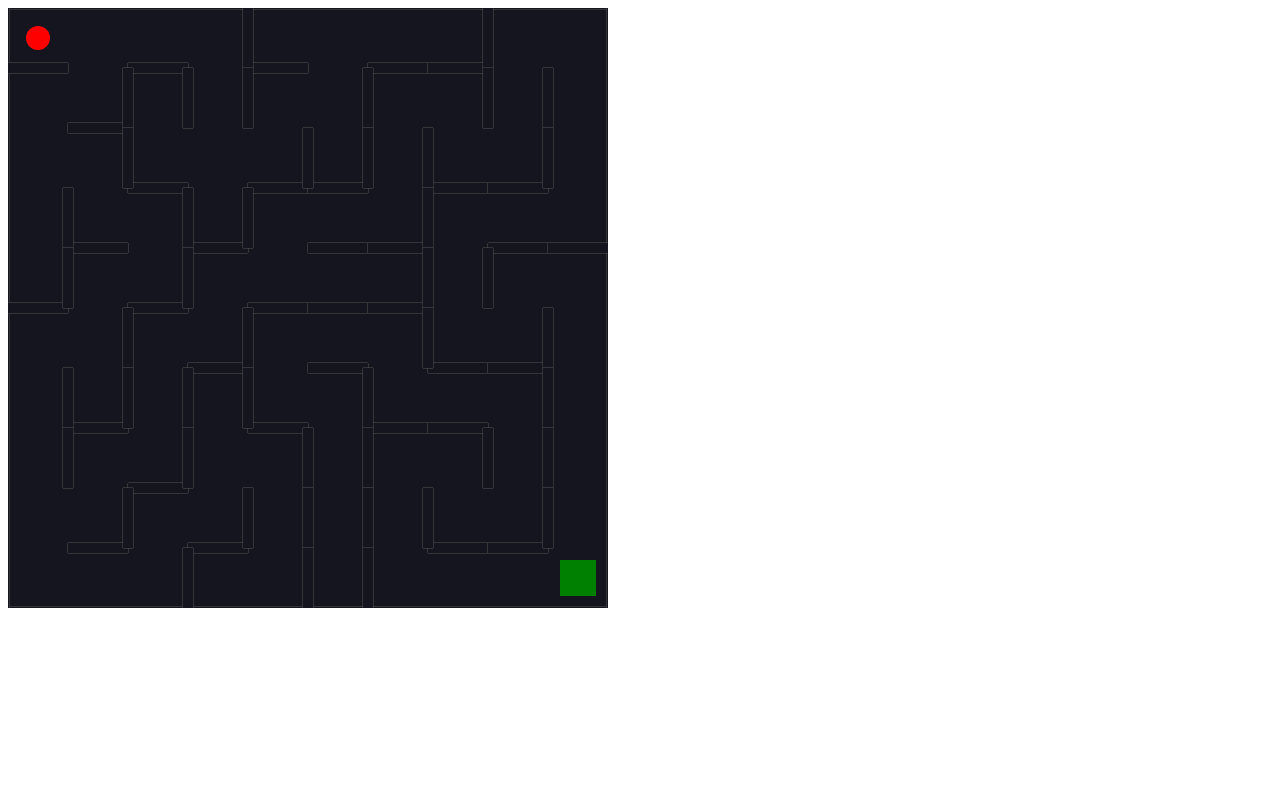
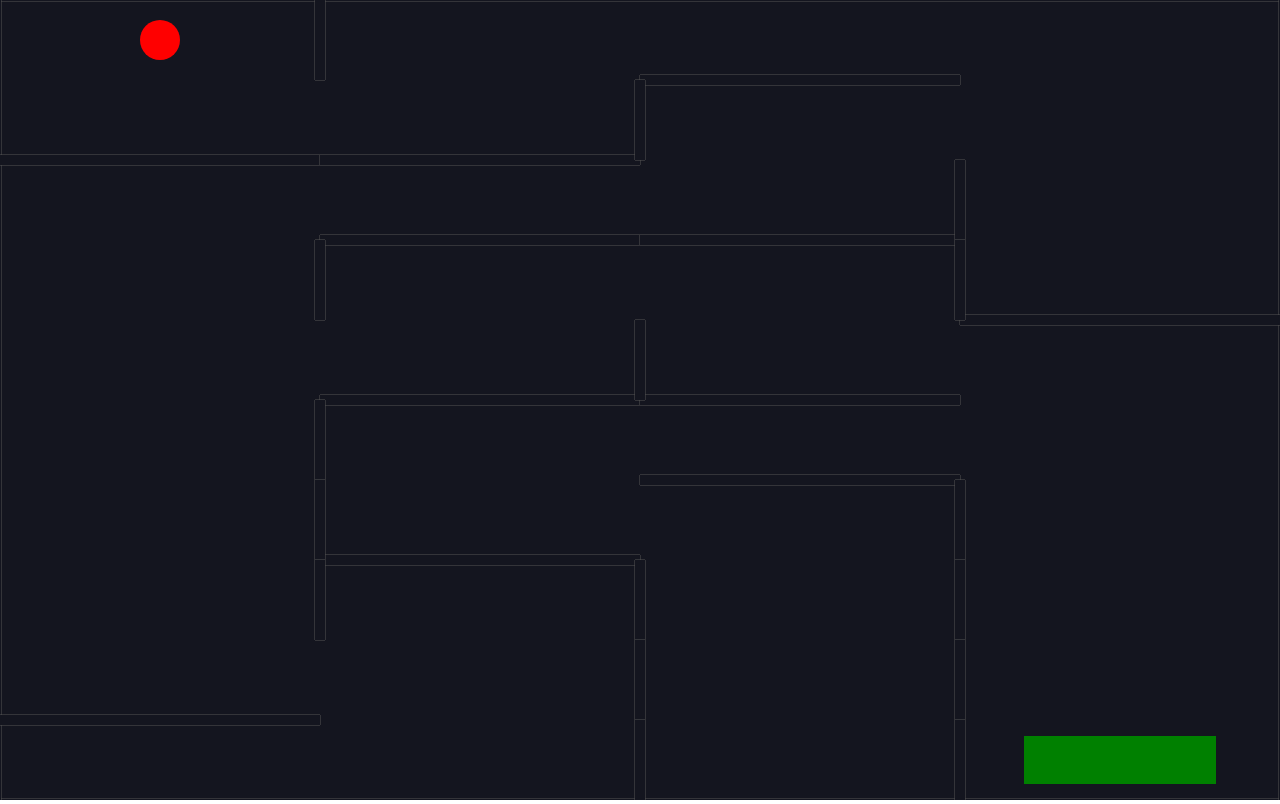
Before and after one commit to Lisgevan/The-Modern-Javascript-Bootcamp-Course-2021, a plain HTML site: page maze-game/index.html in a window 1280 px wide. Drawn offline with nearby package versions, Linux system fonts and the light colour scheme.

Commit message:
refactored it to be full vh and vw and styled it

```diff
--- a/maze-game/index.html
+++ b/maze-game/index.html
@@ -9,10 +9,38 @@
     <script src="https://cdnjs.cloudflare.com/ajax/libs/matter-js/0.14.2/matter.min.js"></script>
 
     <title>Maze Game</title>
+    <style>
+      body {
+        margin: 0;
+        padding: 0;
+        overflow: hidden;
+      }
+
+      .hidden {
+        display: none !important;
+      }
+
+      h1 {
+        color: white;
+        font-size: 64px;
+      }
+
+      .winner {
+        display: flex;
+        justify-content: center;
+        align-items: center;
+        position: absolute;
+        z-index: 1;
+        height: 100vh;
+        width: 100vw;
+      }
+    </style>
   </head>
 
   <body>
-
+    <div class="winner hidden">
+      <h1>YOU WIN!!!</h1>
+    </div>
     <script src="index.js"></script>
   </body>
 
--- a/maze-game/index.js
+++ b/maze-game/index.js
@@ -1,11 +1,13 @@
 //get access to objects from Matter library by destructuring them
 const { Engine, Render, Runner, World, Bodies, Body, Events } = Matter;
 
-const cells = 10;
-const width = 600;
-const height = 600;
+const cellsHorizontal = 4;
+const cellsVertical = 10;
+const width = window.innerWidth;
+const height = window.innerHeight;
 
-const unitLength = width / cells;
+const unitLengthX = window.innerWidth / cellsHorizontal;
+const unitLengthY = window.innerHeight / cellsVertical;
 
 const engine = Engine.create();
 engine.world.gravity.y = 0;
@@ -52,21 +54,21 @@ const shuffle = arr => {
 };
 
 //grid array
-const grid = Array(cells)
+const grid = Array(cellsVertical)
 	.fill(null)
-	.map(() => Array(cells).fill(false));
+	.map(() => Array(cellsHorizontal).fill(false));
 //vertical walls
-const verticals = Array(cells)
+const verticals = Array(cellsVertical)
 	.fill(null)
-	.map(() => Array(cells - 1).fill(false));
+	.map(() => Array(cellsHorizontal - 1).fill(false));
 //horizontal walls
-const horizontals = Array(cells - 1)
+const horizontals = Array(cellsVertical - 1)
 	.fill(null)
-	.map(() => Array(cells).fill(false));
+	.map(() => Array(cellsHorizontal).fill(false));
 
 //pick  random cell
-const startRow = Math.floor(Math.random() * cells);
-const startColumn = Math.floor(Math.random() * cells);
+const startRow = Math.floor(Math.random() * cellsVertical);
+const startColumn = Math.floor(Math.random() * cellsHorizontal);
 
 const stepThroughCell = (row, column) => {
 	//If I have visited the cell at [row, column], then return
@@ -90,7 +92,7 @@ const stepThroughCell = (row, column) => {
 		const [nextRow, nextColumn, direction] = neighbor;
 
 		//...see if that neighbor is out of bounds
-		if (nextRow < 0 || nextRow >= cells || nextColumn < 0 || nextColumn >= cells) {
+		if (nextRow < 0 || nextRow >= cellsVertical || nextColumn < 0 || nextColumn >= cellsHorizontal) {
 			continue;
 		}
 
@@ -127,9 +129,9 @@ horizontals.forEach((row, rowIndex) => {
 		}
 
 		const wall = Bodies.rectangle(
-			columnIndex * unitLength + unitLength / 2, //calculate x axis distance to the center of wall
-			rowIndex * unitLength + unitLength, //calculate y axis distance
-			unitLength, //width of wall
+			columnIndex * unitLengthX + unitLengthX / 2, //calculate x axis distance to the center of wall
+			rowIndex * unitLengthY + unitLengthY, //calculate y axis distance
+			unitLengthX, //width of wall
 			10, //height of wall
 			{
 				label: "wall",
@@ -147,10 +149,10 @@ verticals.forEach((row, rowIndex) => {
 		}
 
 		const wall = Bodies.rectangle(
-			columnIndex * unitLength + unitLength, //calculate x axis distance
-			rowIndex * unitLength + unitLength / 2, //calculate y axis distance to the center of wall
+			columnIndex * unitLengthX + unitLengthX, //calculate x axis distance
+			rowIndex * unitLengthY + unitLengthY / 2, //calculate y axis distance to the center of wall
 			10, //width of wall
-			unitLength, //height of wall
+			unitLengthY, //height of wall
 			{
 				label: "wall",
 				isStatic: true,
@@ -163,10 +165,10 @@ verticals.forEach((row, rowIndex) => {
 //Placing starting and ending points
 //ending point
 const goal = Bodies.rectangle(
-	width - unitLength / 2,
-	height - unitLength / 2,
-	(unitLength * 60) / 100,
-	(unitLength * 60) / 100,
+	width - unitLengthX / 2,
+	height - unitLengthY / 2,
+	(unitLengthX * 60) / 100,
+	(unitLengthY * 60) / 100,
 	{
 		isStatic: true,
 		render: { fillStyle: "green" },
@@ -176,7 +178,8 @@ const goal = Bodies.rectangle(
 World.add(world, goal);
 
 //starting point
-const ball = Bodies.circle(unitLength / 2, unitLength / 2, unitLength * 0.2, {
+const ballRadious = Math.min(unitLengthX, unitLengthY) / 4;
+const ball = Bodies.circle(unitLengthX / 2, unitLengthY / 2, ballRadious, {
 	render: { fillStyle: "red" },
 	label: "ball",
 });
@@ -203,6 +206,7 @@ Events.on(engine, "collisionStart", event => {
 	event.pairs.forEach(collision => {
 		const labels = ["ball", "goal"];
 		if (labels.includes(collision.bodyA.label) && labels.includes(collision.bodyB.label)) {
+			document.querySelector(".winner").classList.remove("hidden");
 			world.gravity.y = 1;
 			world.bodies.forEach(body => {
 				if (body.label === "wall") {
```
